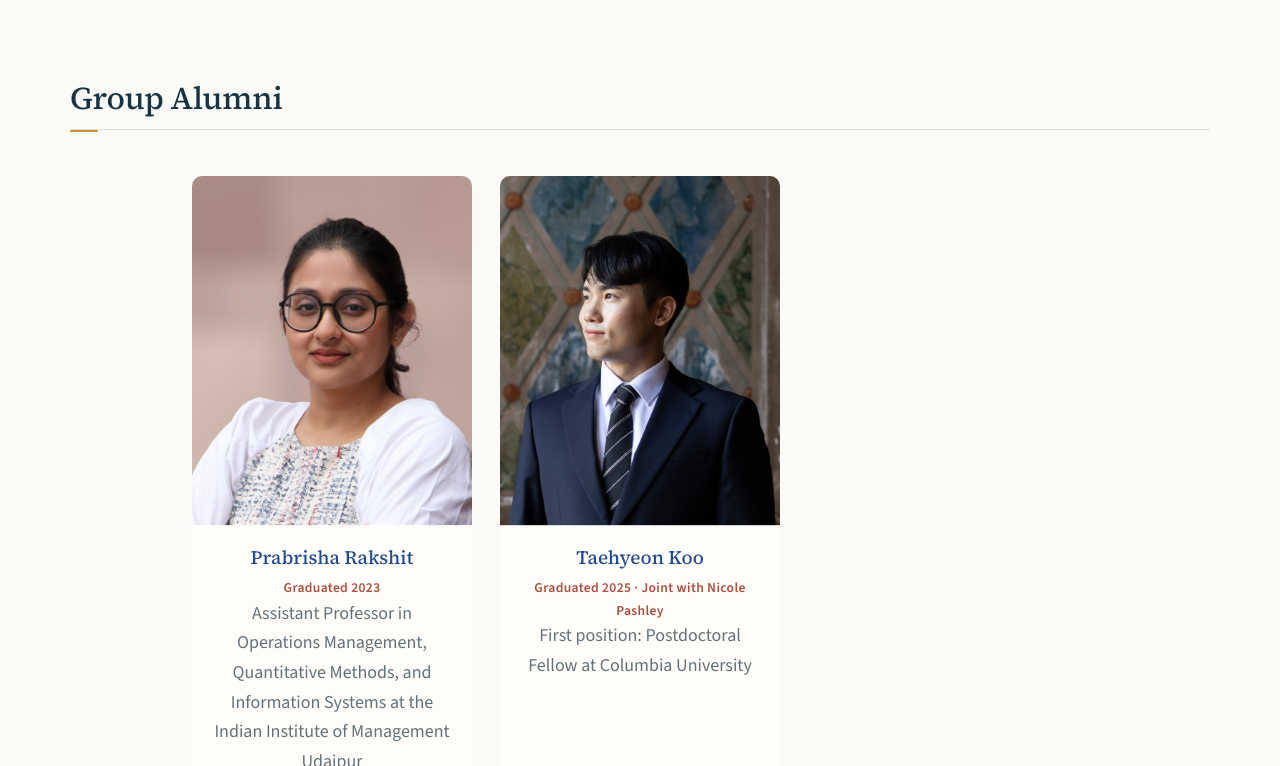
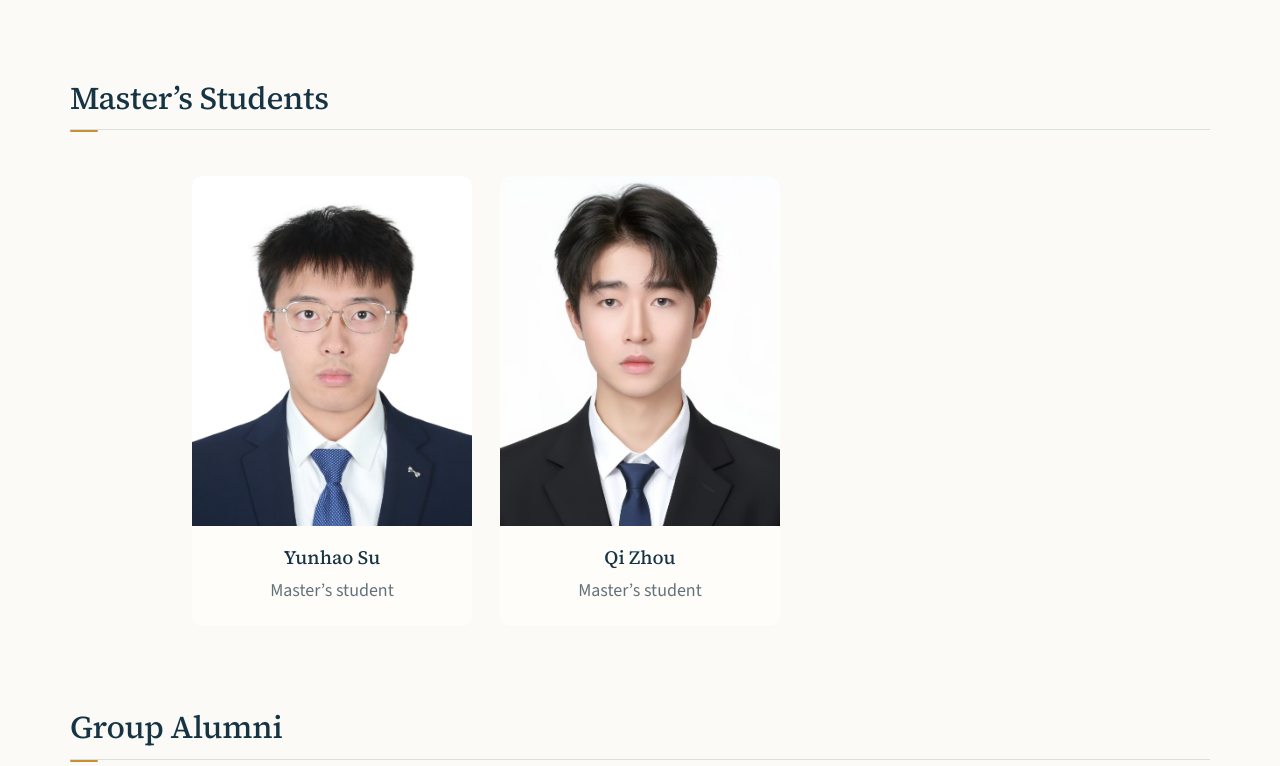
Before and after one commit to zijguo/zijguo.github.io, a plain HTML site: page teaching/group.html in a window 1280 px wide. Shown: the part 2034-2800 px from the top of the page. Drawn offline with nearby package versions, Linux system fonts and the light colour scheme.

Commit message:
Add Yunhao Su and Qi Zhou as masters students

```diff
--- a/teaching/group.html
+++ b/teaching/group.html
@@ -5,19 +5,19 @@
     <meta content="text/html; charset=utf-8" http-equiv="Content-Type">
     <link href="../jemdoc.css" rel="stylesheet" type="text/css">
     <title>Group Members — Zijian Guo</title>
-    <meta name="description" content="PhD students and alumni in Zijian Guo’s research group.">
+    <meta name="description" content="PhD students, master’s students, and alumni in Zijian Guo’s research group.">
     <link rel="canonical" href="https://zijguo.github.io/teaching/group.html">
     <meta property="og:type" content="website">
     <meta property="og:site_name" content="Zijian Guo">
     <meta property="og:title" content="Group Members — Zijian Guo">
-    <meta property="og:description" content="PhD students and alumni in Zijian Guo’s research group.">
+    <meta property="og:description" content="PhD students, master’s students, and alumni in Zijian Guo’s research group.">
     <meta property="og:url" content="https://zijguo.github.io/teaching/group.html">
     <meta property="og:image" content="https://zijguo.github.io/assets/og-card.png">
     <meta property="og:image:width" content="1731">
     <meta property="og:image:height" content="909">
     <meta name="twitter:card" content="summary_large_image">
     <meta name="twitter:title" content="Group Members — Zijian Guo">
-    <meta name="twitter:description" content="PhD students and alumni in Zijian Guo’s research group.">
+    <meta name="twitter:description" content="PhD students, master’s students, and alumni in Zijian Guo’s research group.">
     <meta name="twitter:image" content="https://zijguo.github.io/assets/og-card.png">
     <meta name="theme-color" content="#176b73">
 <meta name="viewport" content="width=device-width, initial-scale=1">
@@ -68,6 +68,7 @@
                     <div id="subtitle">Research supervision, students, and alumni</div>
                     <nav class="group-section-nav" aria-label="Group member sections">
                         <a href="#phd-students">PhD students</a>
+                        <a href="#masters-students">Master’s students</a>
                         <a href="#alumni">Alumni</a>
                     </nav>
                 </div>
@@ -138,6 +139,24 @@
                     </div>
                 </div>
 
+                <h2 id="masters-students">Master’s Students</h2>
+                <div class="student-grid">
+                    <div class="student-card" id="yunhao-su">
+                        <img alt="Yunhao Su" src="../photos/yunhao-su.jpg" width="1279" height="1772" loading="lazy" decoding="async">
+                        <div class="student-info">
+                            <span class="student-name">Yunhao Su</span>
+                            <span class="student-desc">Master’s student</span>
+                        </div>
+                    </div>
+                    <div class="student-card" id="qi-zhou">
+                        <img alt="Qi Zhou" src="../photos/qi-zhou.jpg" width="1279" height="1706" loading="lazy" decoding="async">
+                        <div class="student-info">
+                            <span class="student-name">Qi Zhou</span>
+                            <span class="student-desc">Master’s student</span>
+                        </div>
+                    </div>
+                </div>
+
                 <h2 id="alumni">Group Alumni</h2>
 
                 <div class="student-grid">
```
Also changed, not shown: photos/qi-zhou.jpg (added), photos/yunhao-su.jpg (added).
